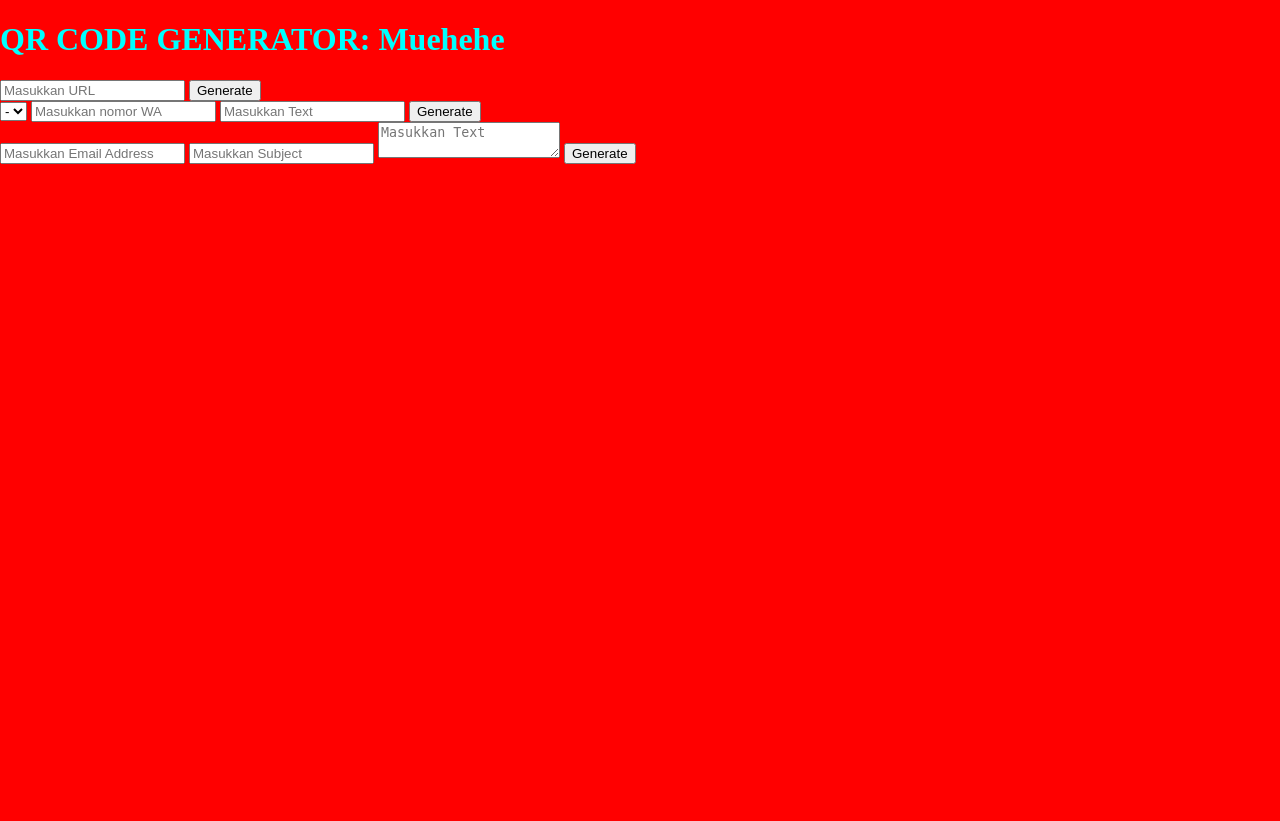
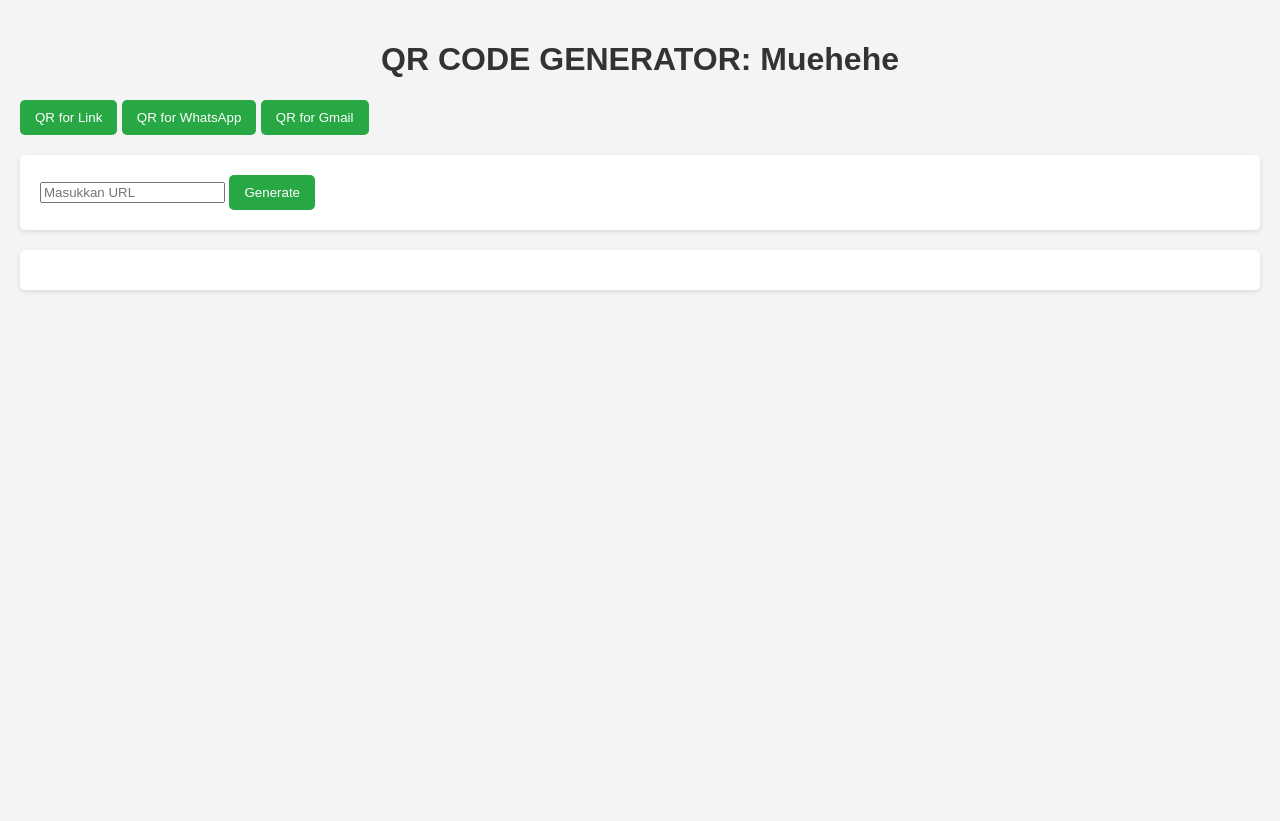
Before and after one commit to zidankusumafirdaus/GenerateQR, a Flask app: template apps/qr/templates/qr.html in a window 1280 px wide. After the commit the page ends 292 px from the top, so only its background shows below. Run offline with Flask 3, Linux system fonts and the light colour scheme; the template is opened without the code that fills it, so the values that code supplies are empty.

Commit message:
create style css

```diff
--- a/apps/qr/static/css/qr.css
+++ b/apps/qr/static/css/qr.css
@@ -1,11 +1,40 @@
 body {
-  width: 100vw;
-  height: 100vh;
-  background: #ff0000;
-  padding: 0;
+  font-family: Arial, sans-serif;
   margin: 0;
+  padding: 20px;
+  background-color: #f4f4f4;
 }
 
-.huwa {
-  color: aqua;
+header {
+  text-align: center;
+  margin-bottom: 20px;
 }
+
+.title h1 {
+  color: #333;
+}
+
+section {
+  margin: 20px 0;
+  padding: 20px;
+  background: #fff;
+  border-radius: 5px;
+  box-shadow: 0 2px 5px rgba(0, 0, 0, 0.1);
+}
+
+button {
+  padding: 10px 15px;
+  background-color: #28a745;
+  color: white;
+  border: none;
+  border-radius: 5px;
+  cursor: pointer;
+}
+
+button:hover {
+  background-color: #218838;
+}
+
+.hidden {
+  display: none;
+}
--- /dev/null
+++ b/apps/qr/static/js/qr.js
@@ -0,0 +1,18 @@
+document.addEventListener("DOMContentLoaded", function () {
+  const buttons = document.querySelectorAll(".qr-button");
+  const sections = document.querySelectorAll(".qr-section");
+
+  buttons.forEach((button) => {
+    button.addEventListener("click", function () {
+      const target = this.getAttribute("data-target");
+
+      sections.forEach((section) => {
+        if (section.id === target) {
+          section.classList.remove("hidden");
+        } else {
+          section.classList.add("hidden");
+        }
+      });
+    });
+  });
+});
--- a/apps/qr/templates/qr.html
+++ b/apps/qr/templates/qr.html
@@ -3,21 +3,35 @@
   <head>
     <meta charset="UTF-8" />
     <meta name="viewport" content="width=device-width, initial-scale=1.0" />
-    <title>qr</title>
+    <title>QR Code Generator</title>
     <link
       rel="stylesheet"
-      href="{{ url_for('static', filename='css/qr.css') }}"
+      href="{{ url_for('qr.static', filename='css/qr.css') }}"
     />
+    <script
+      src="{{ url_for('qr.static', filename='js/qr.js') }}"
+      defer
+    ></script>
   </head>
   <body>
     <header>
-      <div class="huwa">
+      <div class="title">
         <h1>QR CODE GENERATOR: Muehehe</h1>
       </div>
     </header>
 
+    <div>
+      <button class="qr-button" data-target="link-section">QR for Link</button>
+      <button class="qr-button" data-target="whatsapp-section">
+        QR for WhatsApp
+      </button>
+      <button class="qr-button" data-target="gmail-section">
+        QR for Gmail
+      </button>
+    </div>
+
     <!-- QR Code for link -->
-    <section>
+    <section id="link-section" class="qr-section">
       <form action="{{ url_for('qr.barcode') }}" method="POST">
         <input
           type="url"
@@ -31,7 +45,7 @@
     </section>
 
     <!-- QR Code for WhatsApp -->
-    <section>
+    <section id="whatsapp-section" class="qr-section hidden">
       <form action="{{ url_for('qr.barcode') }}" method="POST">
         <select name="CodeCountry" id="CountrySelect">
           <option value="">-</option>
@@ -42,7 +56,7 @@
           {% endfor %}
         </select>
         <input
-          type="number"
+          type="tel"
           name="WANumber"
           id="WANumber"
           placeholder="Masukkan nomor WA"
@@ -60,7 +74,7 @@
     </section>
 
     <!-- QR Code for Gmail -->
-    <section>
+    <section id="gmail-section" class="qr-section hidden">
       <form action="{{ url_for('qr.barcode') }}" method="POST">
         <input
           type="email"
@@ -69,13 +83,8 @@
           placeholder="Masukkan Email Address"
           required
         />
-        <input
-          type="text"
-          id="GmailSubject"
-          name="GmailSubject"
-          placeholder="Masukkan Subject"
-          required
-        />
+        <input type="text id="GmailSubject" name="GmailSubject"
+        placeholder="Masukkan Subject" required />
         <textarea
           id="GmailText"
           name="GmailText"
```
Also changed, not shown: apps/qr/uploads/4d2444a3c46733a67114ffb09426c52e.png (added).
